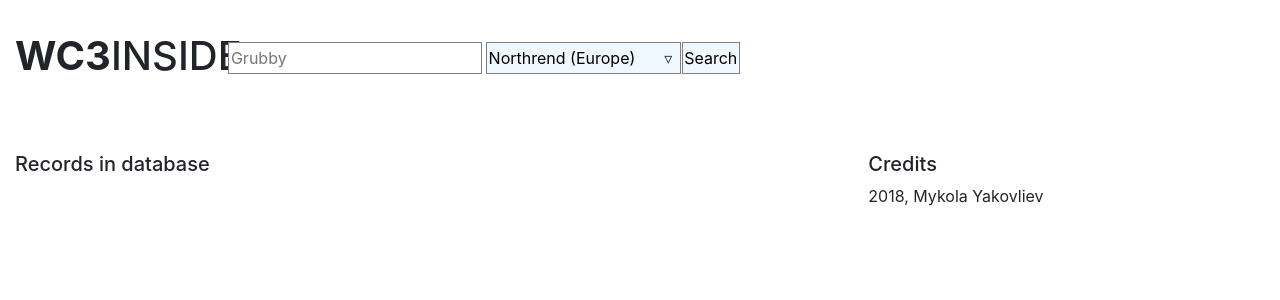
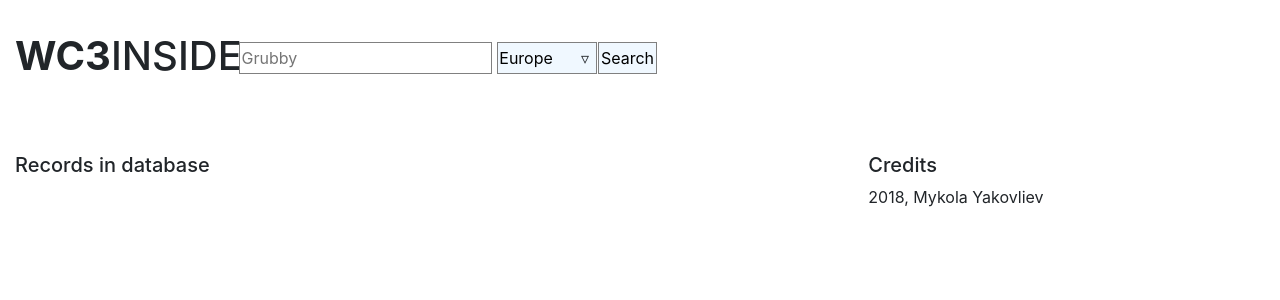
Before and after one commit to Vegasq/wc3rivals, a Python web app: template templates/solo_stats.html in a window 1280 px wide. Shown: the top 300 px of the page. Run offline with Jinja, Linux system fonts and the light colour scheme; the template is opened without the code that fills it, so the values that code supplies are empty; some libraries are stand-ins or nearby versions.

Commit message:
UI changes

```diff
--- a/db.py
+++ b/db.py
@@ -109,14 +109,14 @@ class HistoryDB(DB):
 class DBState(DB):
     def __init__(self):
         super(DBState, self).__init__("?")
-        self.envs = ["Lordaeron", "Azeroth", "Northrend", "Kalimdor"]
+        self.envs = ["Lordaeron", "Azeroth", "Northrend"]
 
     def get_entries_count(self):
         data = {
             "Lordaeron": 0,
             "Azeroth": 0,
             "Northrend": 0,
-            "Kalimdor": 0
+            # "Kalimdor": 0
         }
         for e in self.envs:
             self.set_gateway(e)
--- a/templates/solo_stats.html
+++ b/templates/solo_stats.html
@@ -65,6 +65,9 @@
         .header_block {
             padding: 2em 0;
         }
+        .logo_header_block {
+            max-width: 14em;
+        }
     </style>
 </head>
 <body>
@@ -82,8 +85,8 @@
     </div>
 
 
-    <div class="row header_block">
-        <div class="col-2">
+    <div class="row header_block" id="row_header_block">
+        <div class="col-2 logo_header_block">
             <h1> <b>WC3</b>INSIDE</h1>
         </div>
         <div class="col-7">
@@ -91,17 +94,21 @@
                 <input class="search_box" id="search_box" placeholder="Grubby">
 
                 <select id="search_gateway">
-                    <option value="Northrend">Northrend (Europe)</option>
-                    <option value="Lordaeron">Lordaeron (US West)</option>
-                    <option value="Azeroth" disabled>Azeroth (US East)</option>
-                    <option value="Kalimdor" disabled>Kalimdor (Asia)</option>
+                    <option value="Northrend">Europe</option>
+                    <option value="Lordaeron">US West</option>
+                    <option value="Azeroth" disabled>US East</option>
+                    <!--<option value="Kalimdor" disabled>Kalimdor (Asia)</option>-->
                 </select>
                 <div id="search_gateway_drop">▿</div>
 
                 <input class="submit" type="button" value="Search" id="search_btn">
             </div>
         </div>
+    </div>
 
+    <div class="row">
+        <div class="col-9">
+        </div>
         <div class="col-3">
           <h2 class="user_badge show_on_search">
               <span id="username_block"></span>
@@ -110,12 +117,10 @@
               </small>
             </h2>
         </div>
-
     </div>
 
-
     <div class="row show_on_search">
-        <div class="col-6">
+        <div class="col-6" id="score_against_table">
 
             <table class="stats_table table table-sm table-hover text-center">
                 <thead class="thead-light">
@@ -131,7 +136,7 @@
                 </tbody>
             </table>
         </div>
-        <div class="col-6">
+        <div class="col-6" id="game_history_table">
             <table class="stats_table table table-sm table-hover text-center">
                 <thead class="thead-light">
                     <tr><th scope="col" colspan="4">Last played</th></tr>
@@ -180,7 +185,7 @@
     <div class="row justify-content-md-center show_on_search">
     </div>
 
-    <div class="row justify-content-md-center header_block">
+    <div class="row justify-content-md-center header_block " id="row_footer_block">
         <div class="col-4">
             <h5>Records in database</h5>
             <span id="db_state"></span>
```
Also changed, not shown: templates/app.js (+46 -2 lines).
